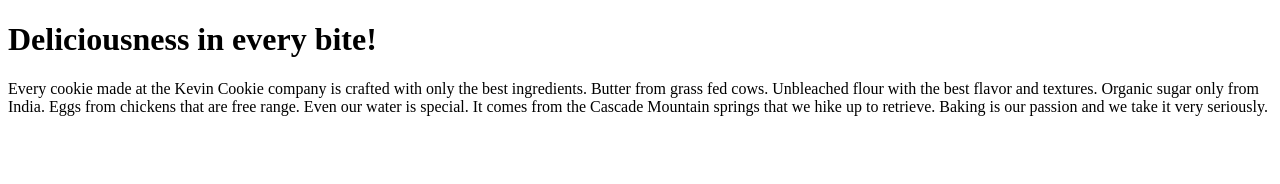
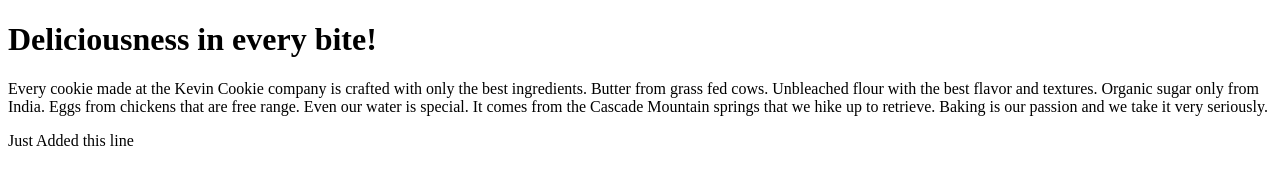
Before and after one commit to easmah/GitPlay, a plain HTML site: page index.htm in a window 1280 px wide. Drawn offline with Linux system fonts and the light colour scheme.

Commit message:
Update index.htm

```diff
--- a/index.htm
+++ b/index.htm
@@ -9,5 +9,7 @@
     Even our water is special. It comes from the Cascade Mountain springs that we hike up to
     retrieve. Baking is our passion and we take it very seriously.</p>
 
+    Just Added this line
+
 </body>
 </html>
```
